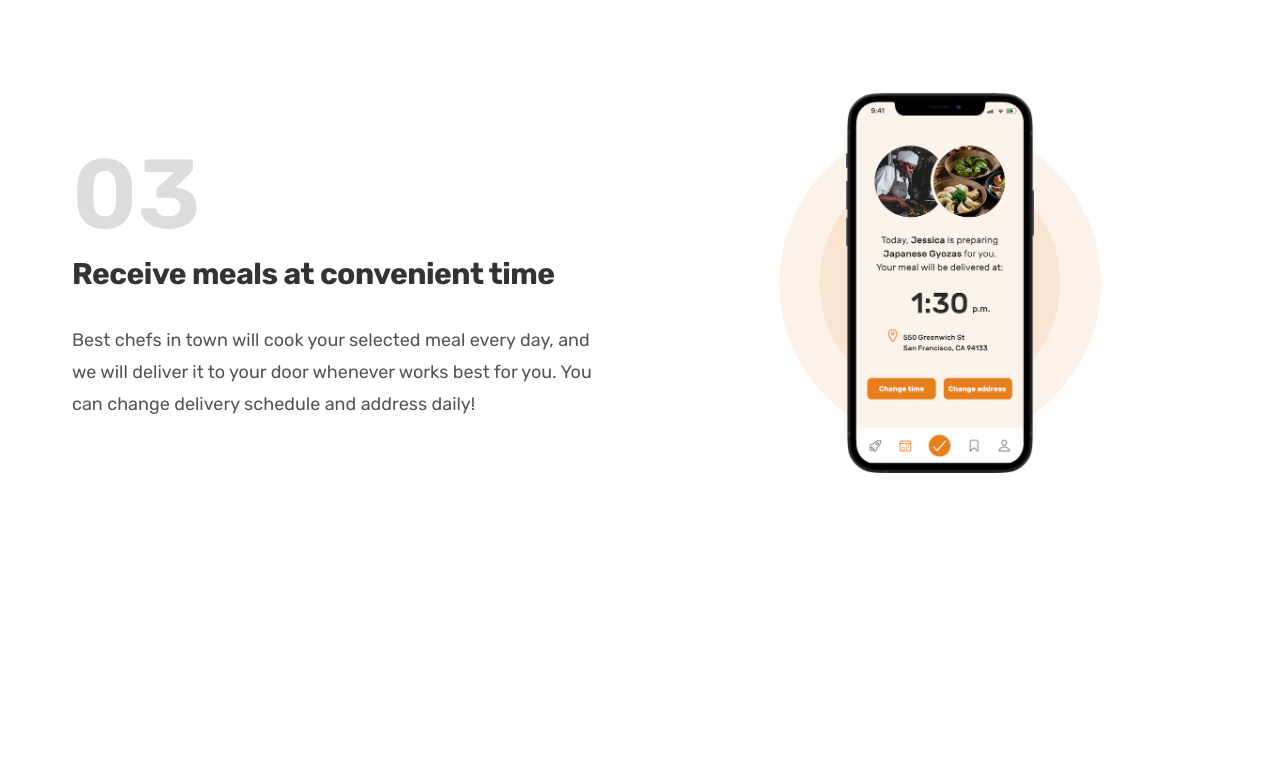
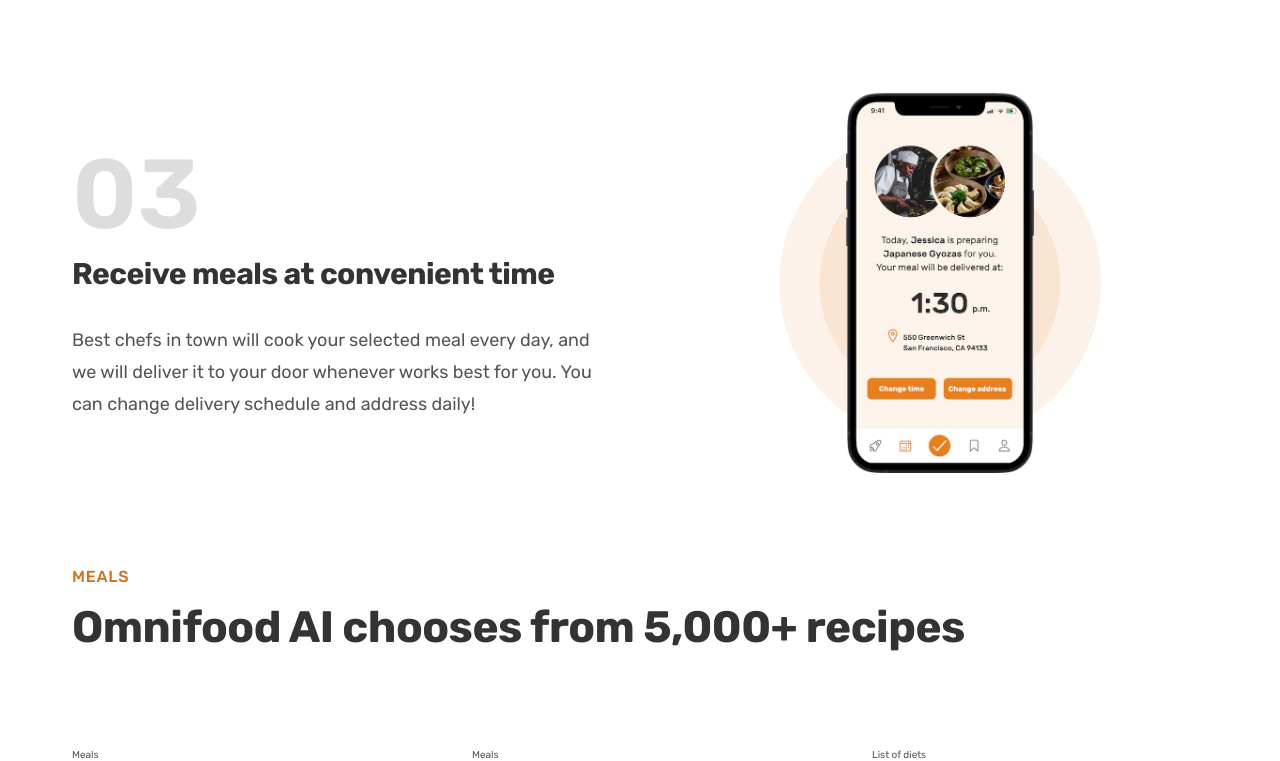
Before and after one commit to jundev5796/omnifood-project-clone, a plain HTML site: page index.html in a window 1280 px wide. Shown: the part 2060-2821 px from the top of the page. Before the commit the page ends 2629 px from the top, so only its background shows below. Drawn offline with Linux system fonts and the light colour scheme.

Commit message:
Meals Section HTML

```diff
--- a/index.html
+++ b/index.html
@@ -154,6 +154,21 @@
           </div>
         </div>
       </section>
+
+      <section class="section-meals">
+        <div class="container">
+          <span class="subheading">Meals</span>
+          <h2 class="heading-secondary">
+            Omnifood AI chooses from 5,000+ recipes
+          </h2>
+        </div>
+
+        <div class="container grid grid--3-cols">
+          <div class="meal">Meals</div>
+          <div class="meal">Meals</div>
+          <div class="list">List of diets</div>
+        </div>
+      </section>
     </main>
   </body>
 </html>
```
